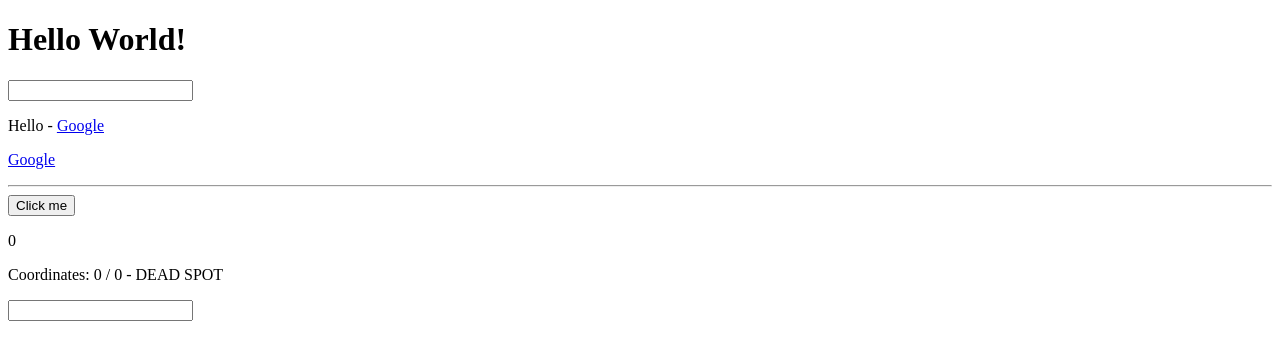
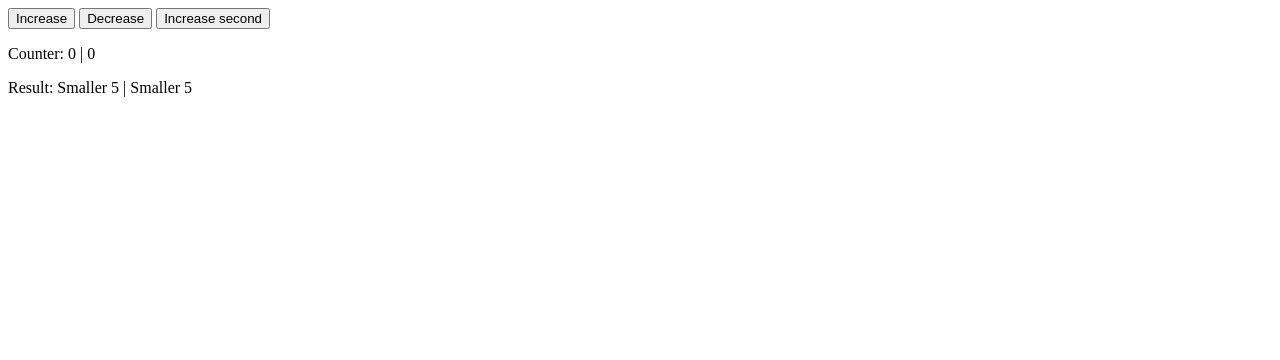
Before and after one commit to alisinancoban/vue-bootcamp, a plain HTML site: page index.html in a window 1280 px wide. Drawn offline with Linux system fonts and the light colour scheme.

Commit message:
reacting to changes with computed properties

```diff
--- a/assets/js/index.js
+++ b/assets/js/index.js
@@ -1,28 +1,22 @@
 new Vue({
     el: '#app',
     data: {
-        title: 'Hello World!',
-        link: "http://google.com",
-        finishedLink: '<a href="http://google.com">Google</a>',
         counter: 0,
-        x: 0,
-        y: 0,
-        value: ""
+        sndCounter: 0
+    },
+    computed: {
+        output: function(){
+            //calling only propery changed
+            console.log("computed");
+            return this.counter > 5 ? "Greater 5" : "Smaller 5";
+        }
     },
     methods: {
-        sayHello: function(){
-            this.title = "Hello";
-            return this.title;
-        },
-        increase: function(step, event){
-            this.counter+=event.clientX;
-        },
-        updateCoordinates: function(event){
-            this.x = event.clientX;
-            this.y = event.clientY;
-        },
-        alertMe: function(){
-            alert("alert");
+        result(){
+            //Calling every time
+            console.log("method");
+            return this.counter > 5 ? "Greater 5" : "Smaller 5";
+
         }
     }
 })
--- a/index.html
+++ b/index.html
@@ -10,20 +10,11 @@
 </head>
 <body>
 	<div id="app">
-		<h1 v-once>{{ title }}</h1>
-		<input type="text">
-		<p>{{ sayHello() }} - <a v-bind:href="link">Google</a></p>
-		<p v-html="finishedLink"></p>
-		<hr>
-		<button v-on:click="increase(2, $event)">Click me</button>
-		<p>{{ counter }}</p>
-		<p v-on:mousemove="updateCoordinates">
-			Coordinates: {{ x }} / {{ y }}
-			- <span v-on:mousemove.stop>DEAD SPOT</span>
-		</p>
-		<input type="text" v-on:keyup.enter="value = $event.target.value">
-		<p>{{ value }}</p>
-
+		<button v-on:click="counter++">Increase</button>
+		<button v-on:click="counter--">Decrease</button>
+		<button v-on:click="sndCounter++">Increase second</button>
+		<p>Counter: {{ counter }} | {{ sndCounter }}</p>
+		<p>Result: {{ result() }} | {{ output }}</p>
 	</div>
     <script src="assets/js/index.js"></script>
 </body>
```
